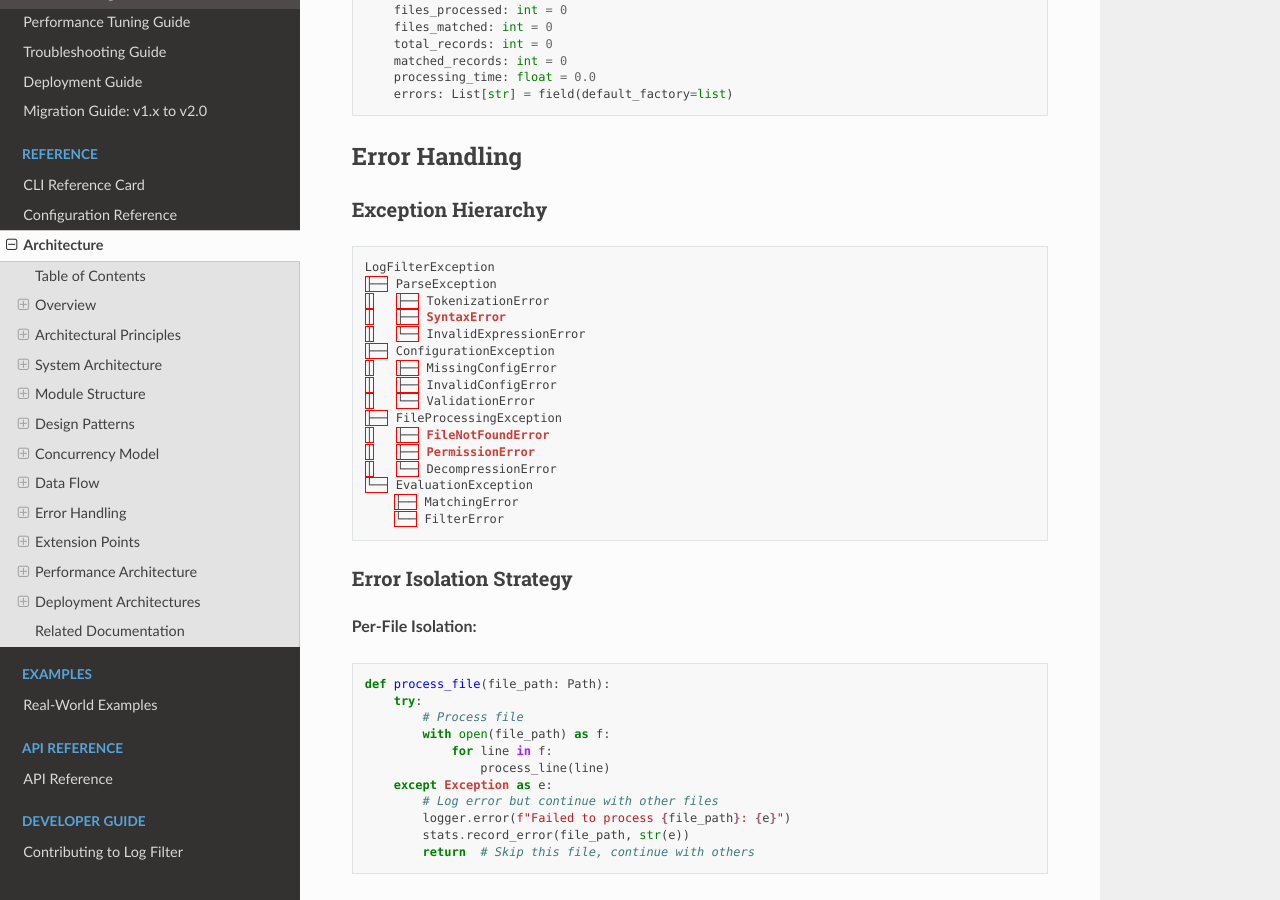
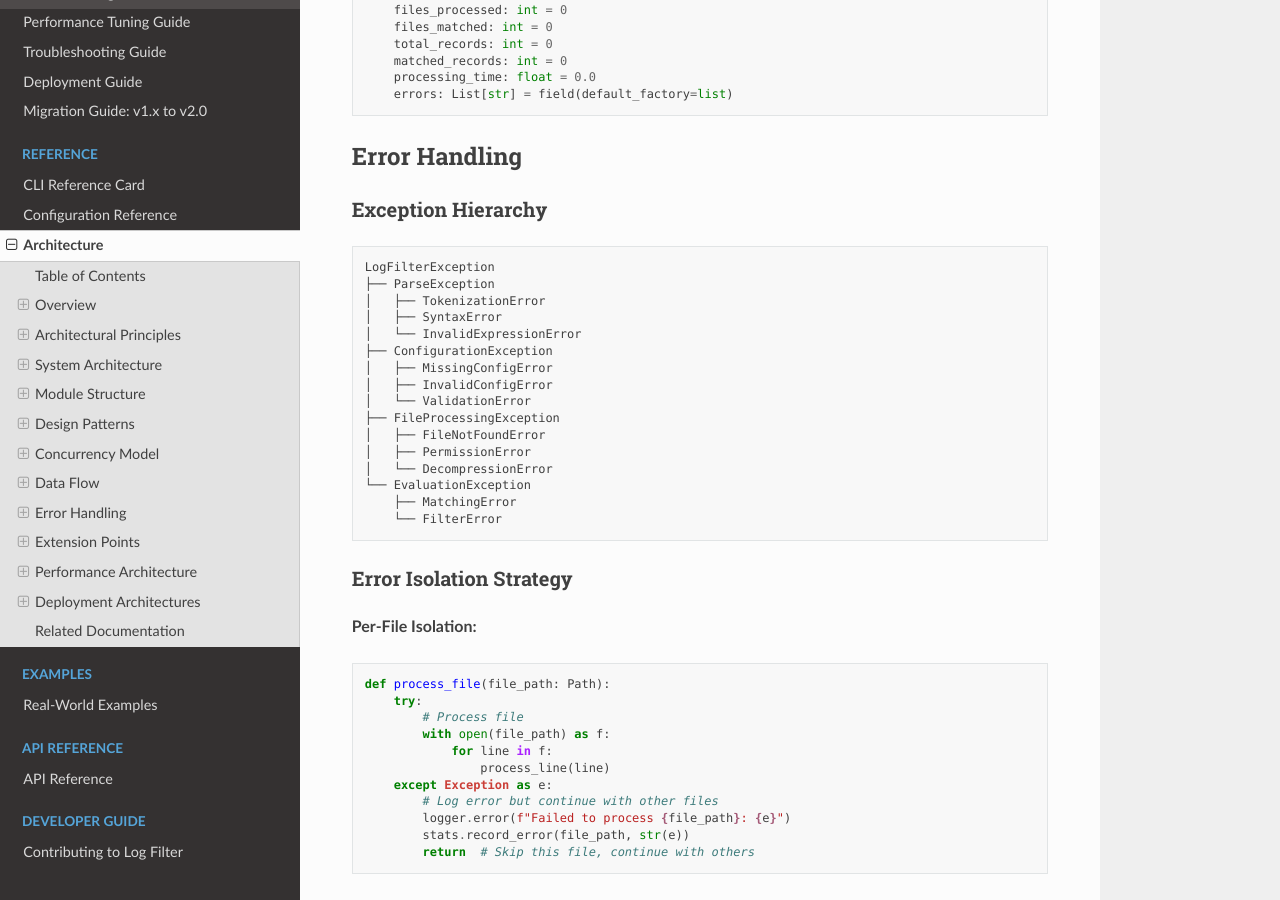
Before and after one commit to RomaYushchenko/log-filter, a Sphinx documentation site: the page built from docs/architecture.md, in a window 1280 px wide and 900 px high, scrolled down 21230 px. Built offline with Sphinx 7.4.7 and the Read the Docs theme 3.1.0, drawn with Linux system fonts in a browser that asks for light colours; some of the changed text lies outside the part shown.

Commit message:
Fix Pygments highlighting for diagram blocks

````diff
--- a/docs/architecture.md
+++ b/docs/architecture.md
@@ -239,7 +239,7 @@ class Evaluator:
 - Returns boolean result
 
 **`exceptions.py`** - Exception Hierarchy
-```python
+```text
 LogFilterException
 ├── ParseException        # Expression parsing errors
 ├── EvaluationException   # Runtime evaluation errors
@@ -1083,7 +1083,7 @@ class ProcessingStatistics:
 
 ### Exception Hierarchy
 
-```python
+```text
 LogFilterException
 ├── ParseException
 │   ├── TokenizationError
````
Also changed, not shown: docs/integration_guide.md (+1 -1 lines).
